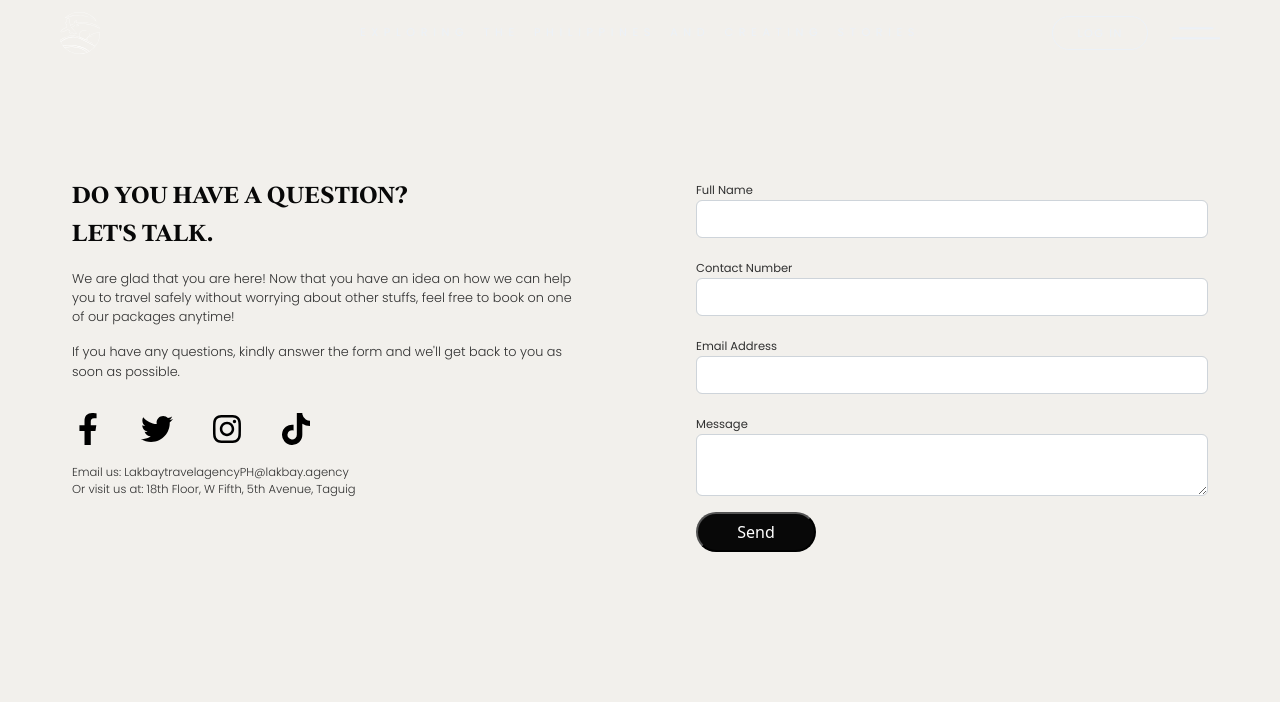
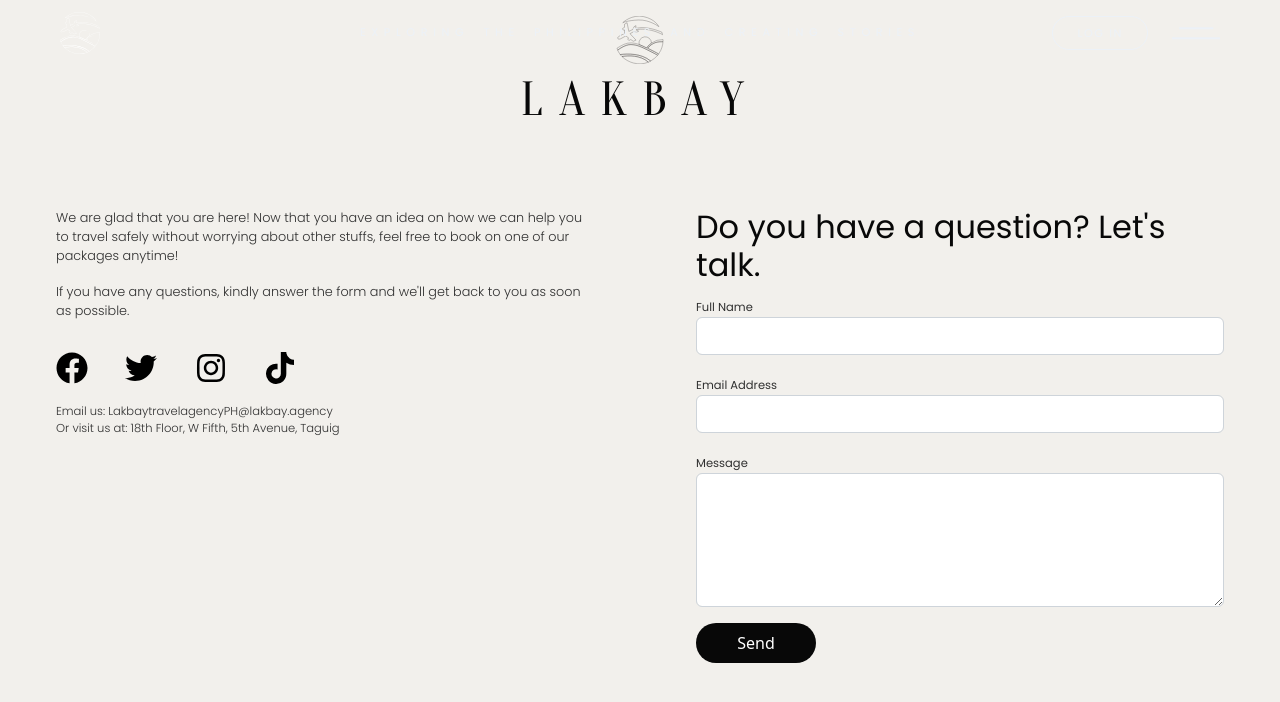
Before and after one commit to quendp/g4-mini-project-2, a React (Vite) app in the folder client/: page /contact in a window 1280 px wide. Shown: the top 702 px of the page. Built offline with nearby package versions, Linux system fonts and the light colour scheme.

Commit message:
#17-2 Moved heading message to right, added logo and name, resized form message input box, added hover effects for socials and submit button

```diff
--- a/client/src/pages/Contact/Contact.css
+++ b/client/src/pages/Contact/Contact.css
@@ -1,9 +1,14 @@
 .contact-container {
     display: flex;
+    flex-direction: column;
     height: 100vh;
     padding: 1rem;
     background-color: var(--clr-secondary-300);
     align-items: center;
+}
+
+.contact-body {
+    display: flex;
 }
 
 .contact-container__details {
@@ -26,6 +31,11 @@
         padding: 0.2rem;
     }
 
+    .contact-body {
+        display: flex;
+        flex-direction: column;
+    }
+
     .contact-container__details {
         width: 100vw;
         height: auto;
--- a/client/src/pages/Contact/Contact.jsx
+++ b/client/src/pages/Contact/Contact.jsx
@@ -1,7 +1,8 @@
 import React from 'react';
+import './Contact.css';
+import ContactHeading from './ContactHeading';
 import ContactDetails from './ContactDetails';
 import ContactForm from './ContactForm';
-import './Contact.css';
 
 const Contact = () => {
 
@@ -38,11 +39,16 @@
 
   return (
     <div className='contact-container'>
-      <div className='contact-container__details'>
-        <ContactDetails/>
+      <div className='contact-heading'>
+        <ContactHeading/>
       </div>
-      <div className='contact-container__form'>
-        <ContactForm/>
+      <div className='contact-body'>
+        <div className='contact-container__details details'>
+          <ContactDetails/>
+        </div>
+        <div className='contact-container__form form'>
+          <ContactForm/>
+        </div>
       </div>
     </div>
   );
--- a/client/src/pages/Contact/ContactDetails.css
+++ b/client/src/pages/Contact/ContactDetails.css
@@ -27,6 +27,10 @@
     width: 2rem;
 }
 
+.socials svg:hover {
+    fill: var(--clr-accent-lights);
+}
+
 @media (max-width: 768px) {
     .contact-details__container {
         padding: 1.7rem;
--- a/client/src/pages/Contact/ContactDetails.jsx
+++ b/client/src/pages/Contact/ContactDetails.jsx
@@ -5,13 +5,6 @@
   return (
 
     <div className='contact-details__container'>
-        <div className ='h3-dark-bold'>
-            <p>
-                DO YOU HAVE A QUESTION?
-                <br />
-                LET'S TALK.
-            </p>
-        </div>
         <div className='contact-details__description contact-m-text'>
             <p>
             We are glad that you are here! Now that you have an idea on how we can help you to travel safely without worrying about other stuffs, feel free to book on one of our packages anytime!
@@ -23,34 +16,22 @@
         <div className='socials'>
             <div>
                 <a href="https://www.facebook.com/">
-                    <svg xmlns="http://www.w3.org/2000/svg" viewBox="0 0 320 512">
-                    {'<!--! Font Awesome Pro 6.3.0 by @fontawesome - https://fontawesome.com License - https://fontawesome.com/license (Commercial License) Copyright 2023 Fonticons, Inc. -->'}
-                    <path d="M279.14 288l14.22-92.66h-88.91v-60.13c0-25.35 12.42-50.06 52.24-50.06h40.42V6.26S260.43 0 225.36 0c-73.22 0-121.08 44.38-121.08 124.72v70.62H22.89V288h81.39v224h100.17V288z"/>
-                    </svg>
+                <svg xmlns="http://www.w3.org/2000/svg" viewBox="0 0 512 512"> {'<!--! Font Awesome Pro 6.3.0 by @fontawesome - https://fontawesome.com License - https://fontawesome.com/license (Commercial License) Copyright 2023 Fonticons, Inc. -->'}' <path d="M504 256C504 119 393 8 256 8S8 119 8 256c0 123.78 90.69 226.38 209.25 245V327.69h-63V256h63v-54.64c0-62.15 37-96.48 93.67-96.48 27.14 0 55.52 4.84 55.52 4.84v61h-31.28c-30.8 0-40.41 19.12-40.41 38.73V256h68.78l-11 71.69h-57.78V501C413.31 482.38 504 379.78 504 256z"/></svg>
                 </a>
             </div>
             <div>
                 <a href="https://twitter.com/">
-                    <svg xmlns="http://www.w3.org/2000/svg" viewBox="0 0 512 512">
-                    {'<!--! Font Awesome Pro 6.3.0 by @fontawesome - https://fontawesome.com License - https://fontawesome.com/license (Commercial License) Copyright 2023 Fonticons, Inc. -->'}
-                    <path d="M459.37 151.716c.325 4.548.325 9.097.325 13.645 0 138.72-105.583 298.558-298.558 298.558-59.452 0-114.68-17.219-161.137-47.106 8.447.974 16.568 1.299 25.34 1.299 49.055 0 94.213-16.568 130.274-44.832-46.132-.975-84.792-31.188-98.112-72.772 6.498.974 12.995 1.624 19.818 1.624 9.421 0 18.843-1.3 27.614-3.573-48.081-9.747-84.143-51.98-84.143-102.985v-1.299c13.969 7.797 30.214 12.67 47.431 13.319-28.264-18.843-46.781-51.005-46.781-87.391 0-19.492 5.197-37.36 14.294-52.954 51.655 63.675 129.3 105.258 216.365 109.807-1.624-7.797-2.599-15.918-2.599-24.04 0-57.828 46.782-104.934 104.934-104.934 30.213 0 57.502 12.67 76.67 33.137 23.715-4.548 46.456-13.32 66.599-25.34-7.798 24.366-24.366 44.833-46.132 57.827 21.117-2.273 41.584-8.122 60.426-16.243-14.292 20.791-32.161 39.308-52.628 54.253z"/>
-                    </svg>
+                    <svg xmlns="http://www.w3.org/2000/svg" viewBox="0 0 512 512"> {'<!--! Font Awesome Pro 6.3.0 by @fontawesome - https://fontawesome.com License - https://fontawesome.com/license (Commercial License) Copyright 2023 Fonticons, Inc. -->'} <path d="M459.37 151.716c.325 4.548.325 9.097.325 13.645 0 138.72-105.583 298.558-298.558 298.558-59.452 0-114.68-17.219-161.137-47.106 8.447.974 16.568 1.299 25.34 1.299 49.055 0 94.213-16.568 130.274-44.832-46.132-.975-84.792-31.188-98.112-72.772 6.498.974 12.995 1.624 19.818 1.624 9.421 0 18.843-1.3 27.614-3.573-48.081-9.747-84.143-51.98-84.143-102.985v-1.299c13.969 7.797 30.214 12.67 47.431 13.319-28.264-18.843-46.781-51.005-46.781-87.391 0-19.492 5.197-37.36 14.294-52.954 51.655 63.675 129.3 105.258 216.365 109.807-1.624-7.797-2.599-15.918-2.599-24.04 0-57.828 46.782-104.934 104.934-104.934 30.213 0 57.502 12.67 76.67 33.137 23.715-4.548 46.456-13.32 66.599-25.34-7.798 24.366-24.366 44.833-46.132 57.827 21.117-2.273 41.584-8.122 60.426-16.243-14.292 20.791-32.161 39.308-52.628 54.253z"/></svg>
                 </a>
             </div>
             <div>
                 <a href="https://wwwnstagram.com/">
-                    <svg xmlns="http://www.w3.org/2000/svg" viewBox="0 0 448 512">
-                    {'<!--! Font Awesome Pro 6.3.0 by @fontawesome - https://fontawesome.com License - https://fontawesome.com/license (Commercial License) Copyright 2023 Fonticons, Inc. -->'}
-                    <path d="M224.1 141c-63.6 0-114.9 51.3-114.9 114.9s51.3 114.9 114.9 114.9S339 319.5 339 255.9 287.7 141 224.1 141zm0 189.6c-41.1 0-74.7-33.5-74.7-74.7s33.5-74.7 74.7-74.7 74.7 33.5 74.7 74.7-33.6 74.7-74.7 74.7zm146.4-194.3c0 14.9-12 26.8-26.8 26.8-14.9 0-26.8-12-26.8-26.8s12-26.8 26.8-26.8 26.8 12 26.8 26.8zm76.1 27.2c-1.7-35.9-9.9-67.7-36.2-93.9-26.2-26.2-58-34.4-93.9-36.2-37-2.1-147.9-2.1-184.9 0-35.8 1.7-67.6 9.9-93.9 36.1s-34.4 58-36.2 93.9c-2.1 37-2.1 147.9 0 184.9 1.7 35.9 9.9 67.7 36.2 93.9s58 34.4 93.9 36.2c37 2.1 147.9 2.1 184.9 0 35.9-1.7 67.7-9.9 93.9-36.2 26.2-26.2 34.4-58 36.2-93.9 2.1-37 2.1-147.8 0-184.8zM398.8 388c-7.8 19.6-22.9 34.7-42.6 42.6-29.5 11.7-99.5 9-132.1 9s-102.7 2.6-132.1-9c-19.6-7.8-34.7-22.9-42.6-42.6-11.7-29.5-9-99.5-9-132.1s-2.6-102.7 9-132.1c7.8-19.6 22.9-34.7 42.6-42.6 29.5-11.7 99.5-9 132.1-9s102.7-2.6 132.1 9c19.6 7.8 34.7 22.9 42.6 42.6 11.7 29.5 9 99.5 9 132.1s2.7 102.7-9 132.1z"/>
-                    </svg>
+                    <svg xmlns="http://www.w3.org/2000/svg" viewBox="0 0 448 512"> {'<!--! Font Awesome Pro 6.3.0 by @fontawesome - https://fontawesome.com License - https://fontawesome.com/license (Commercial License) Copyright 2023 Fonticons, Inc. -->'} <path d="M224.1 141c-63.6 0-114.9 51.3-114.9 114.9s51.3 114.9 114.9 114.9S339 319.5 339 255.9 287.7 141 224.1 141zm0 189.6c-41.1 0-74.7-33.5-74.7-74.7s33.5-74.7 74.7-74.7 74.7 33.5 74.7 74.7-33.6 74.7-74.7 74.7zm146.4-194.3c0 14.9-12 26.8-26.8 26.8-14.9 0-26.8-12-26.8-26.8s12-26.8 26.8-26.8 26.8 12 26.8 26.8zm76.1 27.2c-1.7-35.9-9.9-67.7-36.2-93.9-26.2-26.2-58-34.4-93.9-36.2-37-2.1-147.9-2.1-184.9 0-35.8 1.7-67.6 9.9-93.9 36.1s-34.4 58-36.2 93.9c-2.1 37-2.1 147.9 0 184.9 1.7 35.9 9.9 67.7 36.2 93.9s58 34.4 93.9 36.2c37 2.1 147.9 2.1 184.9 0 35.9-1.7 67.7-9.9 93.9-36.2 26.2-26.2 34.4-58 36.2-93.9 2.1-37 2.1-147.8 0-184.8zM398.8 388c-7.8 19.6-22.9 34.7-42.6 42.6-29.5 11.7-99.5 9-132.1 9s-102.7 2.6-132.1-9c-19.6-7.8-34.7-22.9-42.6-42.6-11.7-29.5-9-99.5-9-132.1s-2.6-102.7 9-132.1c7.8-19.6 22.9-34.7 42.6-42.6 29.5-11.7 99.5-9 132.1-9s102.7-2.6 132.1 9c19.6 7.8 34.7 22.9 42.6 42.6 11.7 29.5 9 99.5 9 132.1s2.7 102.7-9 132.1z"/></svg>
                 </a>
             </div>
             <div>
                 <a href="https://www.tiktok.com/">
-                    <svg xmlns="http://www.w3.org/2000/svg" viewBox="0 0 448 512">
-                    {'<!--! Font Awesome Pro 6.3.0 by @fontawesome - https://fontawesome.com License - https://fontawesome.com/license (Commercial License) Copyright 2023 Fonticons, Inc. -->'}
-                    <path d="M448,209.91a210.06,210.06,0,0,1-122.77-39.25V349.38A162.55,162.55,0,1,1,185,188.31V278.2a74.62,74.62,0,1,0,52.23,71.18V0l88,0a121.18,121.18,0,0,0,1.86,22.17h0A122.18,122.18,0,0,0,381,102.39a121.43,121.43,0,0,0,67,20.14Z"/>
-                    </svg>
+                    <svg xmlns="http://www.w3.org/2000/svg" viewBox="0 0 448 512"> {'<!--! Font Awesome Pro 6.3.0 by @fontawesome - https://fontawesome.com License - https://fontawesome.com/license (Commercial License) Copyright 2023 Fonticons, Inc. -->'} <path d="M448,209.91a210.06,210.06,0,0,1-122.77-39.25V349.38A162.55,162.55,0,1,1,185,188.31V278.2a74.62,74.62,0,1,0,52.23,71.18V0l88,0a121.18,121.18,0,0,0,1.86,22.17h0A122.18,122.18,0,0,0,381,102.39a121.43,121.43,0,0,0,67,20.14Z"/></svg>
                 </a>
             </div>
         </div>
--- a/client/src/pages/Contact/ContactForm.css
+++ b/client/src/pages/Contact/ContactForm.css
@@ -1,5 +1,11 @@
 .contact-form__container {
     padding: 3.5rem;
+}
+
+.form-header {
+    font-family: var(--ff-body-regular);
+    color: var(--clr-primary-dark);
+    size: var(--fz--header-menu);
 }
 
 .contact-form__label {
@@ -12,6 +18,11 @@
     background-color: var(--clr-primary-dark);
     height: 2.5rem;
     width: 7.5rem;
+    border: 0;
     border-radius: 1.5rem;
     color: white;
 }
+
+.contact-form__button:hover {
+    background-color: var(--clr-accent-lights);
+}
--- a/client/src/pages/Contact/ContactForm.jsx
+++ b/client/src/pages/Contact/ContactForm.jsx
@@ -6,6 +6,7 @@
     const onSubmit = (e) => {
     e.preventDefault()
     setFormStatus('Submitting...')
+    setTimeout()
     const { name, phone, email, message } = e.target.elements
     let conFom = {
       name: name.value,
@@ -17,18 +18,15 @@
   }
   return (
     <div className="contact-form__container">
+      <div className='form-header'>
+        <h2>Do you have a question? Let's talk.</h2>
+      </div>
       <form onSubmit={onSubmit}>
         <div className="mb-3">
           <label className="contact-form__label" htmlFor="name">
             Full Name
           </label>
           <input className="form-control" type="text" id="name" required />
-        </div>
-        <div className="mb-3">
-          <label className="contact-form__label" htmlFor="phone">
-            Contact Number
-          </label>
-          <input className="form-control" type="tel" id="phone" required />
         </div>
         <div className="mb-3">
           <label className="contact-form__label" htmlFor="email">
@@ -40,7 +38,7 @@
           <label className="contact-form__label" htmlFor="message">
             Message
           </label>
-          <textarea className="form-control" id="message" required />
+          <textarea className="form-control" id="message" rows={5} required />
         </div>
         <button className="contact-form__button" type="submit">
           {formStatus}
--- /dev/null
+++ b/client/src/pages/Contact/ContactHeading.css
@@ -0,0 +1,20 @@
+.contact-heading__container {
+    display: flex;
+    flex-direction: column;
+    width: auto;
+    align-items: center;
+    justify-content: center;
+}
+
+.heading-logo img {
+    width: 3rem;
+    height: 3rem;
+}
+
+.brand-name {
+    font-family: var(--ff-heading-primary);
+    color: var(--clr-primary-dark);
+    font-size: var(--fz--header-sub);
+    letter-spacing: calc(var(--fz--header-sub) / 3);
+    text-align: center;
+}
--- /dev/null
+++ b/client/src/pages/Contact/ContactHeading.jsx
@@ -0,0 +1,17 @@
+import React from 'react';
+import './ContactHeading.css';
+
+const ContactHeading = () => {
+  return (
+    <div className='contact-heading__container'>
+      <div className='heading-logo'>
+        <img src="../../logo-svg/logo-outline-black.svg" alt="Lakbay Logo" />
+      </div>
+      <div className='brand-name'>
+        <p>LAKBAY</p>
+      </div>
+    </div>
+  )
+}
+
+export default ContactHeading
```
Also changed, not shown: client/src/pages/Contact/ContactMap.jsx (added, +10 -0 lines), client/src/pages/Contact/ContactMap.css (added).
